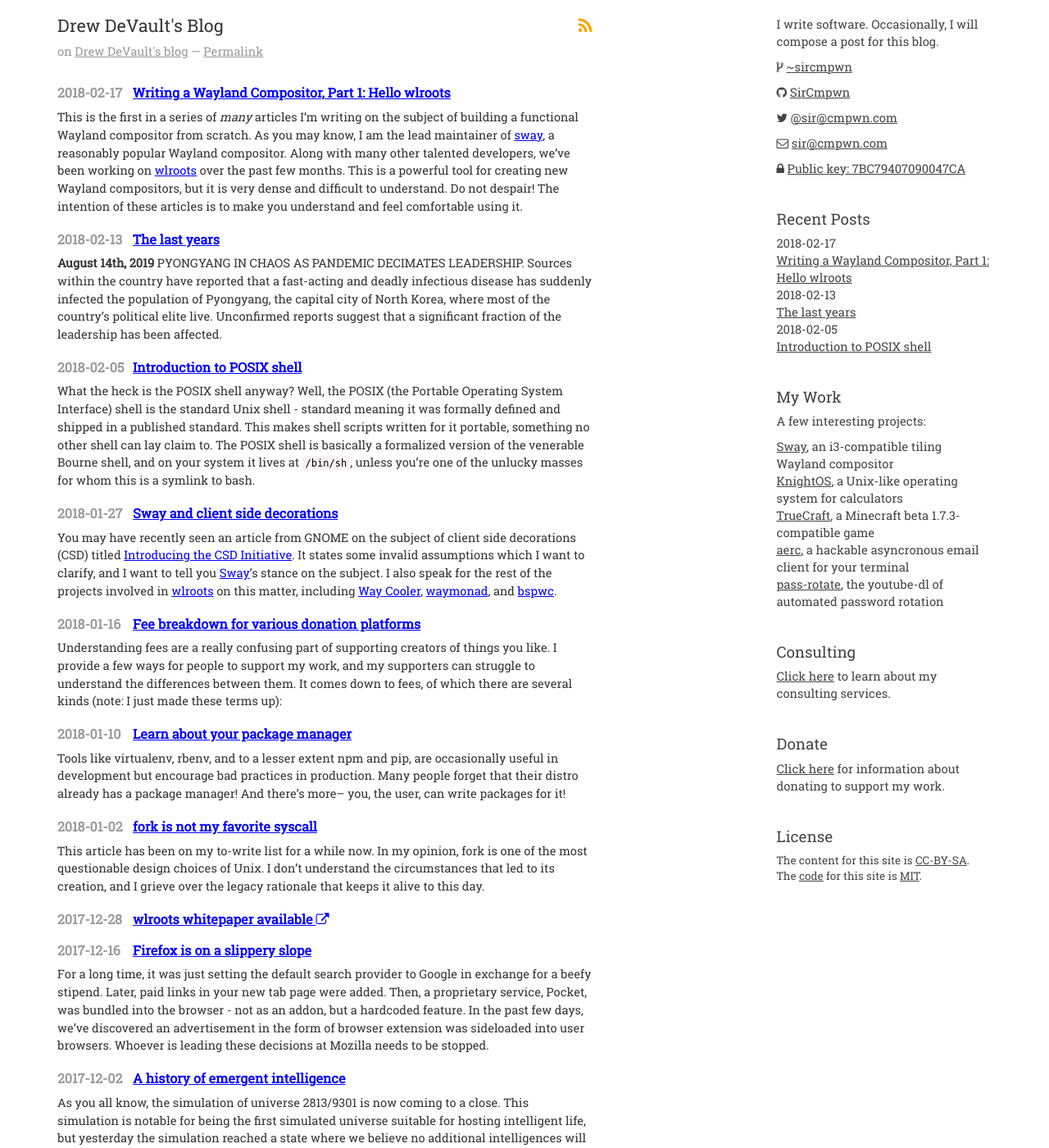
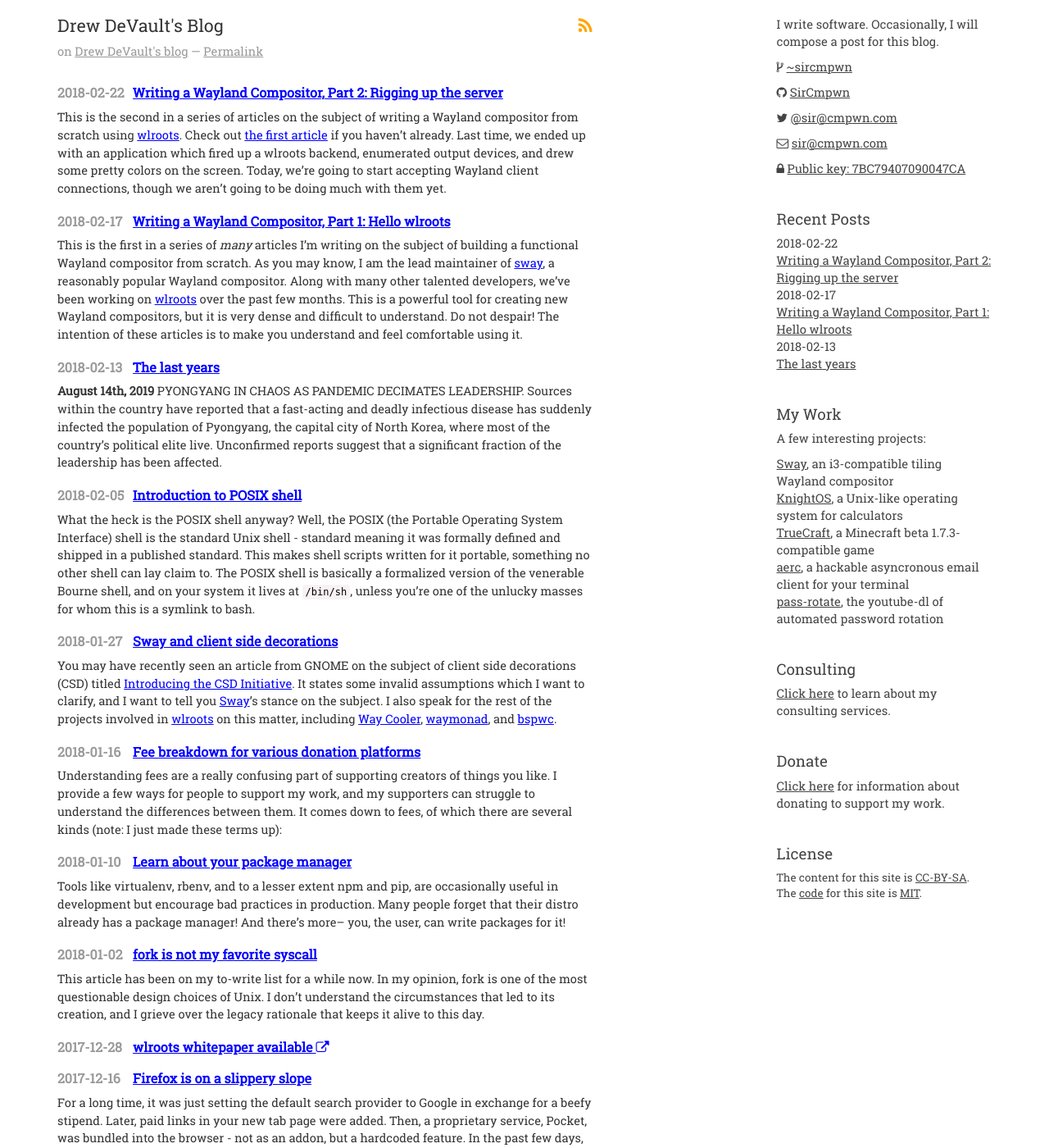
Before and after one commit to stormblog/sircmpwn.github.io, a Jekyll site: the page built from archive/index.html, in a window 1280 px wide and 1400 px high. Shown: the whole window at 82% size. Built offline with Jekyll 4.4.1, drawn with Linux system fonts in a browser that asks for light colours; the list of posts is cut into pages by our own code; part of the change alters nothing that is shown; some of the changed text lies outside the part shown.

Commit message:
Wayland compositor part 2

````diff
--- a/_posts/2018-02-17-Writing-a-Wayland-compositor-1.md
+++ b/_posts/2018-02-17-Writing-a-Wayland-compositor-1.md
@@ -370,6 +370,13 @@ similar changes!
 Over the next two articles, we'll finish wiring up the Wayland server and render
 a Wayland client on screen. Please look forward to it!
 
+<p style="text-align: right">
+    Next &mdash;
+    <a href="/2018/02/22/Writing-a-wayland-compositor-part-2.html">
+        Part 2: Rigging up the server
+    </a>
+</p>
+
 [^1]: It's entirely possible to utilize a wlroots backend to make applications which are not Wayland compositors. However, we require a wayland display anyway because the event loop is necessary for a lot of wlroots internals.
 [^2]: wlr_renderer is optional. When you call wlr_output_make_current, the OpenGL context is made current and from here you can use any approach you prefer. wlr_renderer is provided to help compositors with simple rendering requirements.
 [^3]: Namely: the viewport and blend mode.
--- /dev/null
+++ b/_posts/2018-02-22-Writing-a-wayland-compositor-part-2.md
@@ -0,0 +1,162 @@
+---
+title: "Writing a Wayland Compositor, Part 2: Rigging up the server"
+layout: post
+---
+
+This is the second in a series of articles on the subject of writing a Wayland
+compositor from scratch using [wlroots](https://github.com/swaywm/wlroots).
+Check out [the first article](/2018/02/17/Writing-a-Wayland-compositor-1.html)
+if you haven't already. Last time, we ended up with an application which fired
+up a wlroots backend, enumerated output devices, and drew some pretty colors on
+the screen. Today, we're going to start accepting Wayland client connections,
+though we aren't going to be doing much with them yet.
+
+The commit that this article dissects is
+[b45c651](https://github.com/SirCmpwn/mcwayland/commit/b45c651).
+
+A quick aside on the nature of these blog posts: it's going to take *a lot* of
+these articles to flesh out our compositor. I'm going to be publishing these
+more frequently than usual, probably 1-2 per week, and continue posting my usual
+articles at the typical rate. Okay? Cool.
+
+So we've started up the backend and we're rendering something interesting, but
+we still aren't running a Wayland server -- Wayland clients aren't connecting to
+our application. Adding this is actually quite easy:
+
+```diff
+@@ -113,12 +113,18 @@ int main(int argc, char **argv) {
+        server.new_output.notify = new_output_notify;
+        wl_signal_add(&server.backend->events.new_output, &server.new_output);
+
++       const char *socket = wl_display_add_socket_auto(server.wl_display);
++       assert(socket);
++
+        if (!wlr_backend_start(server.backend)) {
+                fprintf(stderr, "Failed to start backend\n");
+                wl_display_destroy(server.wl_display);
+                return 1;
+        }
+
++       printf("Running compositor on wayland display '%s'\n", socket);
++       setenv("WAYLAND_DISPLAY", socket, true);
++
+        wl_display_run(server.wl_display);
+        wl_display_destroy(server.wl_display);
+        return 0;
+```
+
+That's it! If you run McWayface again, it'll print something like this:
+
+```
+Running compositor on wayland display 'wayland-1'
+```
+
+[Weston](https://cgit.freedesktop.org/wayland/weston/), the Wayland reference
+compositor, includes a number of simple reference clients. We can use
+`weston-info` to connect to our server and list the **globals**:
+
+```
+$ WAYLAND_DISPLAY=wayland-1 weston-info
+interface: 'wl_drm', version: 2, name: 1
+```
+
+If you recall from my [Introduction to
+Wayland](/2017/06/10/Introduction-to-Wayland.html), the Wayland server exports a
+list of **globals** to clients via the Wayland registry. These globals provide
+interfaces the client can utilize to interact with the server. We get `wl_drm`
+for free with wlroots, but we have not actually wired up anything useful yet.
+Wlroots provides many "types", of which the majority are implementations of
+Wayland global interfaces like this.
+
+Some of the wlroots implementations require some rigging from you, but several
+of them just take care of themselves. Rigging these up is easy:
+
+```diff
+        printf("Running compositor on wayland display '%s'\n", socket);
+        setenv("WAYLAND_DISPLAY", socket, true);
++
++       wl_display_init_shm(server.wl_display);
++       wlr_gamma_control_manager_create(server.wl_display);
++       wlr_screenshooter_create(server.wl_display);
++       wlr_primary_selection_device_manager_create(server.wl_display);
++       wlr_idle_create(server.wl_display);
+
+        wl_display_run(server.wl_display);
+        wl_display_destroy(server.wl_display);
+```
+
+Note that some of these interfaces are not necessarily ones that you typically
+would want to expose to all Wayland clients - screenshooter, for example, is
+something that should be secured. We'll get to security in a later article. For
+now, if we run `weston-info` again, we'll see a few more globals have appeared:
+
+```
+$ WAYLAND_DISPLAY=wayland-1 weston-info
+interface: 'wl_shm', version: 1, name: 3
+	formats: XRGB8888 ARGB8888
+interface: 'wl_drm', version: 2, name: 1
+interface: 'gamma_control_manager', version: 1, name: 2
+interface: 'orbital_screenshooter', version: 1, name: 3
+interface: 'gtk_primary_selection_device_manager', version: 1, name: 4
+interface: 'org_kde_kwin_idle', version: 1, name: 5
+```
+
+You'll find that wlroots implements a variety of protocols from a variety of
+sources - here we see protocols from Orbital, GTK, and KDE represented. Wlroots
+includes an example client for the orbital screenshooter - we can use it now to
+take a screenshot of our compositor:
+
+```
+$ WAYLAND_DISPLAY=wayland-1 ./examples/screenshot
+cannot set buffer size
+```
+
+Ah, this is a problem - you may have noticed that we don't have any wl_output
+globals, which the screenshooter client relies on to figure out the resolution
+of the screenshot buffer. We can add these, too:
+
+```diff
+@@ -95,6 +99,8 @@ static void new_output_notify(struct wl_listener *listener, void *data) {
+        wl_signal_add(&wlr_output->events.destroy, &output->destroy);
+        output->frame.notify = output_frame_notify;
+        wl_signal_add(&wlr_output->events.frame, &output->frame);
++
++       wlr_output_create_global(wlr_output);
+ }
+```
+
+Running `weston-info` again will give us some info about our outputs now:
+
+```
+$ WAYLAND_DISPLAY=wayland-1 weston-info
+interface: 'wl_drm', version: 2, name: 1
+interface: 'wl_output', version: 3, name: 2
+	x: 0, y: 0, scale: 1,
+	physical_width: 0 mm, physical_height: 0 mm,
+	make: 'wayland', model: 'wayland',
+	subpixel_orientation: unknown, output_transform: normal,
+	mode:
+		width: 952 px, height: 521 px, refresh: 0.000 Hz,
+		flags: current
+interface: 'wl_shm', version: 1, name: 3
+	formats: XRGB8888 ARGB8888
+interface: 'gamma_control_manager', version: 1, name: 4
+interface: 'orbital_screenshooter', version: 1, name: 5
+interface: 'gtk_primary_selection_device_manager', version: 1, name: 6
+interface: 'org_kde_kwin_idle', version: 1, name: 7
+```
+
+Now we can take that screenshot! Give it a shot (heh)!
+
+We're getting close to the good stuff now. The next article is going to
+introduce the concept of **surfaces**, and we will use them to render our first
+window. If you had any trouble with this article, please reach out to me at
+[sir@cmpwn.com](mailto:sir@cmpwn.com) or to the wlroots team at
+[#sway-devel](http://webchat.freenode.net/?channels=sway-devel&uio=d4).
+
+<p>
+    Previous &mdash;
+    <a href="/2018/02/17/Writing-a-Wayland-compositor-1.html">
+        Part 1: Hello wlroots
+    </a>
+</p>
````
